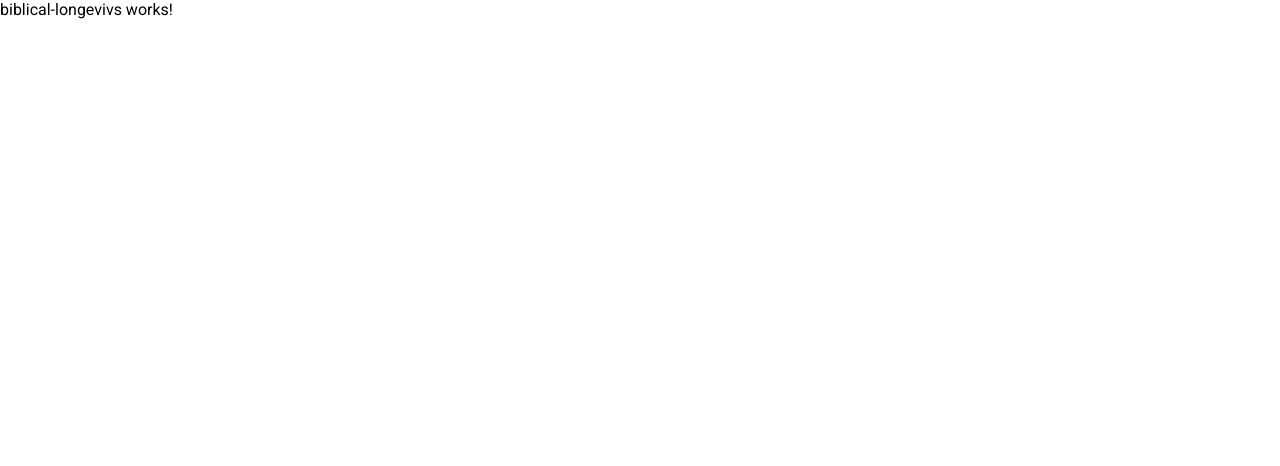
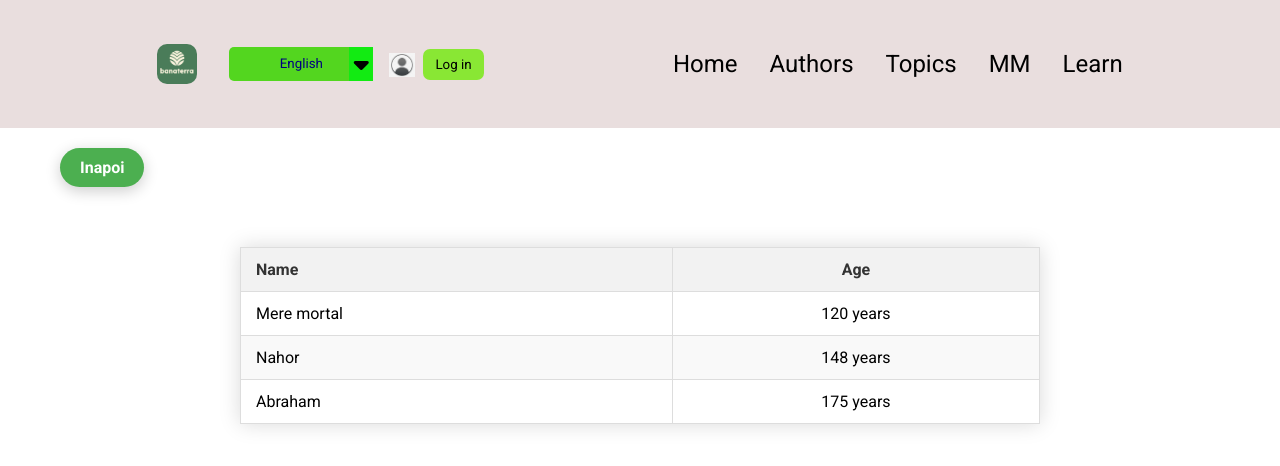
Before and after one commit to CatalinIonescu0922/banaterra, an Angular app: page /biblical-longevivs in a window 1280 px wide. Shown: the top 466 px of the page. Built offline with nearby package versions, Linux system fonts and the light colour scheme.

Commit message:
tabele centrate frumos

```diff
--- a/src/app/biblical-longevivs/biblical-longevivs.component.css
+++ b/src/app/biblical-longevivs/biblical-longevivs.component.css
@@ -0,0 +1,88 @@
+/*return button*/
+
+.return {
+    text-align: left; /* Aligns the button to the left */
+    margin:20px 60px;  /* Move the button 2cm to the right */
+}
+
+.return-link {
+    display: inline-block;
+    padding: 10px 20px;
+    background-color: #4CAF50; /* Solid green color from the website */
+    color: white;
+    text-decoration: none;
+    font-size: 16px;
+    font-weight: bold;
+    border-radius: 25px;
+    box-shadow: 0 4px 15px rgba(0, 0, 0, 0.2);
+    transition: background-color 0.3s ease, box-shadow 0.3s ease, transform 0.3s ease;
+}
+
+.return-link:hover {
+    background-color: #45a049; /* Slightly darker green on hover */
+    box-shadow: 0 6px 20px rgba(0, 0, 0, 0.3);
+    transform: translateY(-2px) scale(1.1); /* Increase the size by 10% */
+}
+
+.return-link:active {
+    background-color: #388e3c; /* Even darker green on active */
+    box-shadow: 0 2px 10px rgba(0, 0, 0, 0.2);
+    transform: translateY(0);
+}
+
+/*tabel*/
+
+.tabel {
+    display: flex;
+    justify-content: center;
+    align-items: center;
+    padding: 20px;
+}
+
+.biblical-longevivs {
+    width: 100%;
+    max-width: 800px;
+    border-collapse: collapse;
+    margin: 20px 0;
+    font-size: 1em;
+    font-family: 'Arial', sans-serif;
+    background-color: #fff;
+    box-shadow: 0 0 20px rgba(0, 0, 0, 0.15);
+}
+
+.biblical-longevivs thead tr {
+    background-color: #f2f2f2;
+    color: #333;
+    text-align: left;
+}
+
+.biblical-longevivs thead th:nth-child(2) {
+    text-align: center;
+}
+
+.biblical-longevivs th {
+    font-weight: bold; /* Ensure headers are bold */
+    padding: 12px 15px;
+    border: 1px solid #ddd;
+}
+
+.biblical-longevivs td {
+    padding: 12px 15px;
+    border: 1px solid #ddd;
+}
+
+.biblical-longevivs tbody tr {
+    border-bottom: 1px solid #ddd;
+}
+
+.biblical-longevivs tbody tr:nth-of-type(even) {
+    background-color: #f9f9f9;
+}
+
+.biblical-longevivs tbody tr:last-of-type {
+    border-bottom: 1px solid #ddd; /* Match the other rows */
+}
+
+.biblical-longevivs tbody td:nth-child(2) {
+    text-align: center;
+}
--- a/src/app/biblical-longevivs/biblical-longevivs.component.html
+++ b/src/app/biblical-longevivs/biblical-longevivs.component.html
@@ -1 +1,32 @@
-<p>biblical-longevivs works!</p>
+<app-nav-bar></app-nav-bar>
+
+<div class="return">
+    <a class="return-link" href="mm#tables_id">Inapoi</a>
+</div>
+
+<div class="tabel">
+    <table class="biblical-longevivs">
+        <thead>
+            <tr>
+                <th>Name</th>
+                <th>Age</th>
+            </tr>
+        </thead>
+        <tbody>
+            <tr>
+                <td>Mere mortal</td>
+                <td>120 years</td>
+            </tr>
+            <tr>
+                <td>Nahor</td>
+                <td>148 years</td>
+            </tr>
+            <tr>
+                <td>Abraham</td>
+                <td>175 years</td>
+            </tr>
+        </tbody>
+    </table>
+</div>
+
+<!-- footerul vine aici -->
--- a/src/app/life-expectancy/life-expectancy.component.css
+++ b/src/app/life-expectancy/life-expectancy.component.css
@@ -56,6 +56,14 @@
     text-align: left;
 }
 
+.life-expectancy thead th:nth-child(2) {
+    text-align: center;
+}
+
+.life-expectancy thead th:nth-child(3) {
+    text-align: center;
+}
+
 .life-expectancy th {
     font-weight: bold; /* Ensure headers are bold */
     padding: 12px 15px;
@@ -78,3 +86,11 @@
 .life-expectancy tbody tr:last-of-type {
     border-bottom: 1px solid #ddd; /* Match the other rows */
 }
+
+.life-expectancy tbody td:nth-child(2) {
+    text-align: center;
+}
+
+.life-expectancy tbody td:nth-child(3) {
+    text-align: center;
+}
--- a/src/app/life-expectancy/life-expectancy.component.html
+++ b/src/app/life-expectancy/life-expectancy.component.html
@@ -32,3 +32,5 @@
         </tbody>
     </table>
 </div>
+
+<!-- footerul vine aici -->
```
